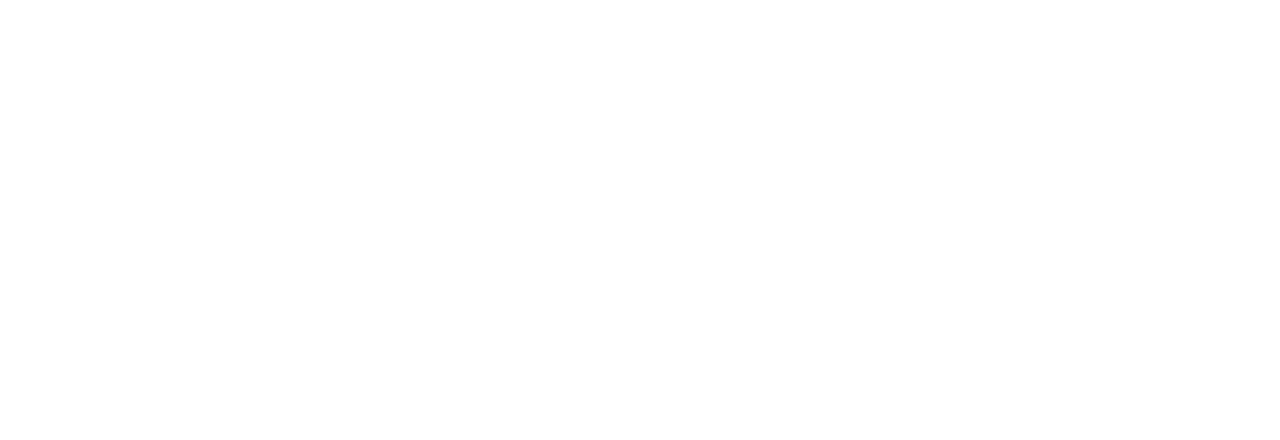
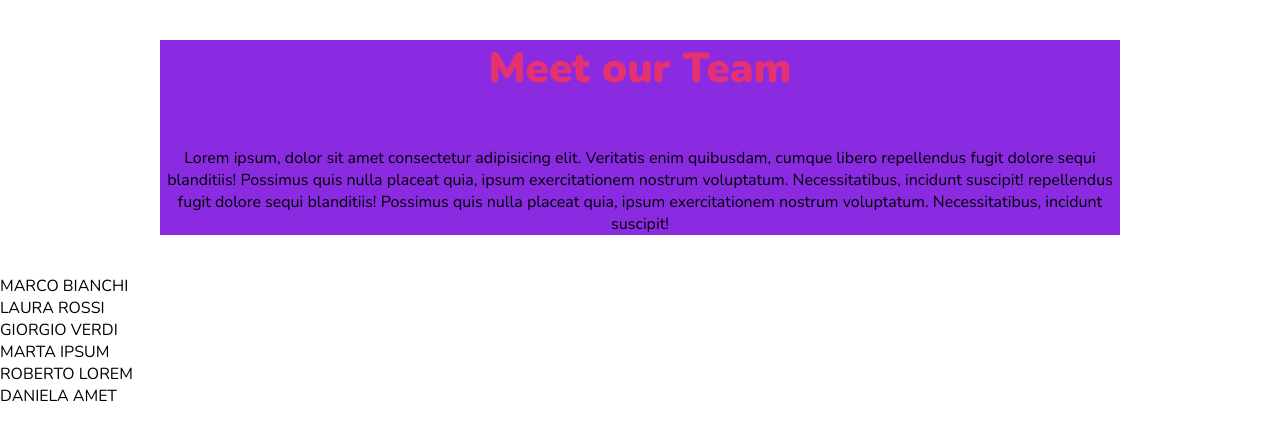
Before and after one commit to Joel-Blanco/html-css-flex-cards, a plain HTML site: page index.html in a window 1280 px wide. Drawn offline with nearby package versions, Linux system fonts and the light colour scheme.

Commit message:
feat: adding divs

```diff
--- a/css/style.css
+++ b/css/style.css
@@ -0,0 +1,22 @@
+*{
+    margin: 0;
+    padding: 0;
+    box-sizing: border-box;
+}
+
+body{
+    font-family: "Nunito", sans-serif;
+}
+header{
+    width: 75%;
+    margin: 40px auto 40px auto;
+    background-color: blueviolet;
+    text-align: center;
+}
+
+h1{
+    color: #e53170;
+    margin-bottom: 50px;
+    font-weight: 900;
+    font-size: 42px;
+}
--- a/index.html
+++ b/index.html
@@ -6,10 +6,56 @@
     <meta name="viewport" content="width=device-width, initial-scale=1.0">
     <title>html-css-flex-cards</title>
     <link rel="stylesheet" href="./css/style.css">
+    <link rel="preconnect" href="https://fonts.googleapis.com">
+    <link rel="preconnect" href="https://fonts.gstatic.com" crossorigin>
+    <!-- FONT -->
+    <link
+        href="https://fonts.googleapis.com/css2?family=Nunito:ital,wght@0,200..1000;1,200..1000&family=Roboto:ital,wght@0,100;0,300;0,400;0,500;0,700;0,900;1,100;1,300;1,400;1,500;1,700;1,900&display=swap"
+        rel="stylesheet">
 </head>
 
 <body>
+    <!-- TITLE SECTION -->
+    <header>
+        <h1>Meet our Team</h1>
+        <p>Lorem ipsum, dolor sit amet consectetur adipisicing elit. Veritatis enim quibusdam, cumque libero
+            repellendus
+            fugit dolore sequi blanditiis! Possimus quis nulla placeat quia, ipsum exercitationem nostrum
+            voluptatum.
+            Necessitatibus, incidunt suscipit! repellendus
+            fugit dolore sequi blanditiis! Possimus quis nulla placeat quia, ipsum exercitationem nostrum
+            voluptatum.
+            Necessitatibus, incidunt suscipit!</p>
+    </header>
 
+    <main>
+        <div class="box-container">
+            <div class="box cards">
+                MARCO BIANCHI
+            </div>
+
+            <div class="box cards">
+                LAURA ROSSI
+            </div>
+
+            <div class="box cards">
+                GIORGIO VERDI
+            </div>
+
+            <div class="box cards">
+                MARTA IPSUM
+            </div>
+
+            <div class="box cards">
+                ROBERTO LOREM
+            </div>
+
+            <div class="box cards">
+                DANIELA AMET
+            </div>
+
+        </div>
+    </main>
 </body>
 
 </html>
```
